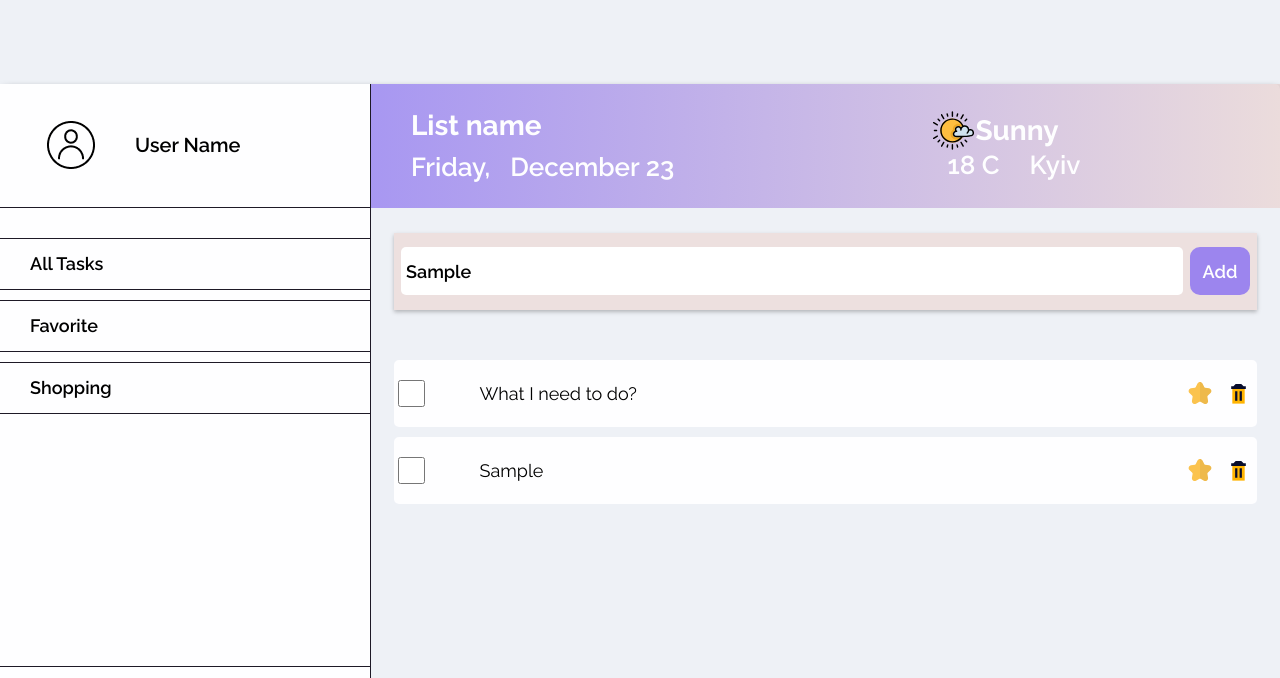
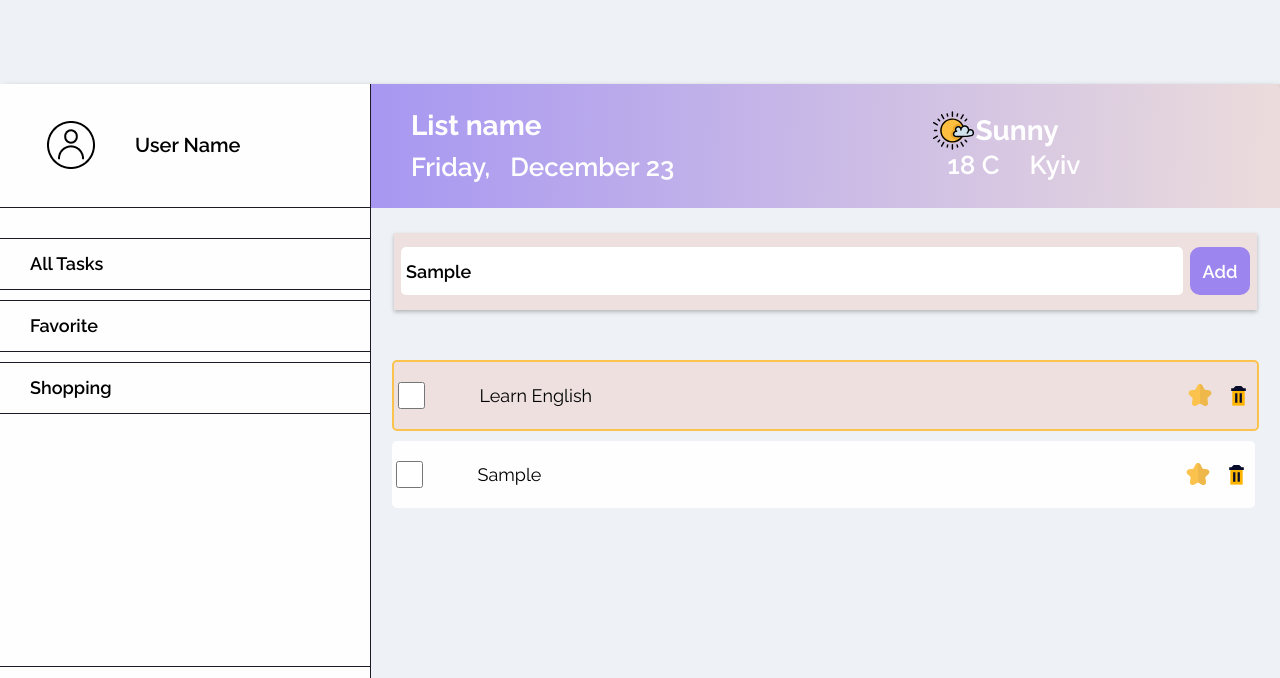
Before and after one commit to ruslansymonenko/simple-do, a plain HTML site: page index.html in a window 1280 px wide. Both pictures are taken after typing "Sample" into the empty fields and a click on the button "Add". Shown: the top 678 px of the page. Drawn offline with Linux system fonts and the light colour scheme; no server answers.

Commit message:
fixed bug with rendering few task together, changed functionality of task rendering

```diff
--- a/src/css/style.css
+++ b/src/css/style.css
@@ -5,7 +5,7 @@
 
 @keyframes taskShowing {
   from {
-    width: 200px;
+    width: 500px;
   }
 
   to {
--- a/src/js/app.js
+++ b/src/js/app.js
@@ -1,26 +1,21 @@
 import {addNewTasks} from './modules/addNewTasks.js';
 import {Task} from './classes/Task.js';
-import {getWeather} from './modules/weatherModule.js'
+import {getWeather} from './modules/weatherModule.js';
+import {taskListRender} from './modules/taskListRender.js';
 
 
 document.addEventListener('DOMContentLoaded', () => {
   const btnAddNewTask = document.querySelector('.new-task__add-btn');
-  const taskList = document.querySelector('.main-tasks__list');
+  const taskListContainer = document.querySelector('.main-tasks__list');
 
   const allTasks = [];
 
   //Test task for checking functionality
-  // const testTask = new Task('abcd12345', 'Learn English', true, false);
-  // allTasks.push(testTask);
-
-  function taskListRendering () {
-    allTasks.forEach(item => {
-      item.taskRender(taskList);
-    })
-  }
+  const testTask = new Task('abcd12345', 'Learn English', true, false);
+  allTasks.push(testTask);
 
   function start () {
-    taskListRendering();
+    taskListRender(allTasks, taskListContainer);
     getWeather();
 
     const weatherRefreshInterval = setInterval(getWeather, 2000000);
@@ -30,7 +25,8 @@ document.addEventListener('DOMContentLoaded', () => {
       let addedTask = addNewTasks();
       allTasks.push(addedTask);
 
-      taskListRendering();
+      // taskListRendering();
+      taskListRender(allTasks, taskListContainer);
     })
   }
 
--- a/src/js/classes/Task.js
+++ b/src/js/classes/Task.js
@@ -9,6 +9,7 @@ export class Task {
   taskRender (container) {
     let task = document.createElement('li');
     task.classList.add('main-tasks__list-item');
+    task.setAttribute('data-id', this.id);
 
     if (this.isFavorite === true) {
       task.classList.add('main-tasks__list-item--favorite');
--- /dev/null
+++ b/src/js/modules/taskListRender.js
@@ -0,0 +1,9 @@
+export function taskListRender(arr, taskContainer) {
+  const taskList = document.querySelectorAll('.main-tasks__list-item');
+
+  taskList.forEach(item => item.remove());
+
+  arr.forEach(item => {
+    item.taskRender(taskContainer);
+  })
+}
```
